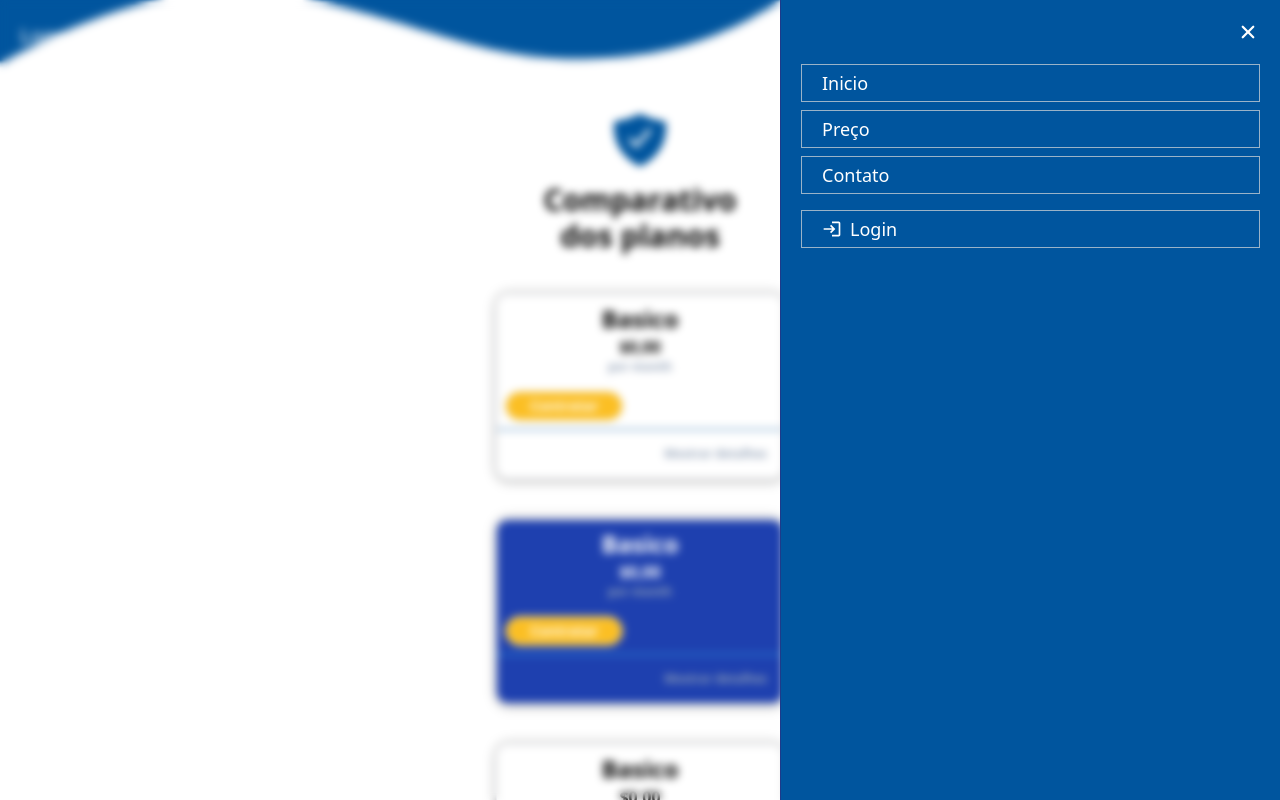
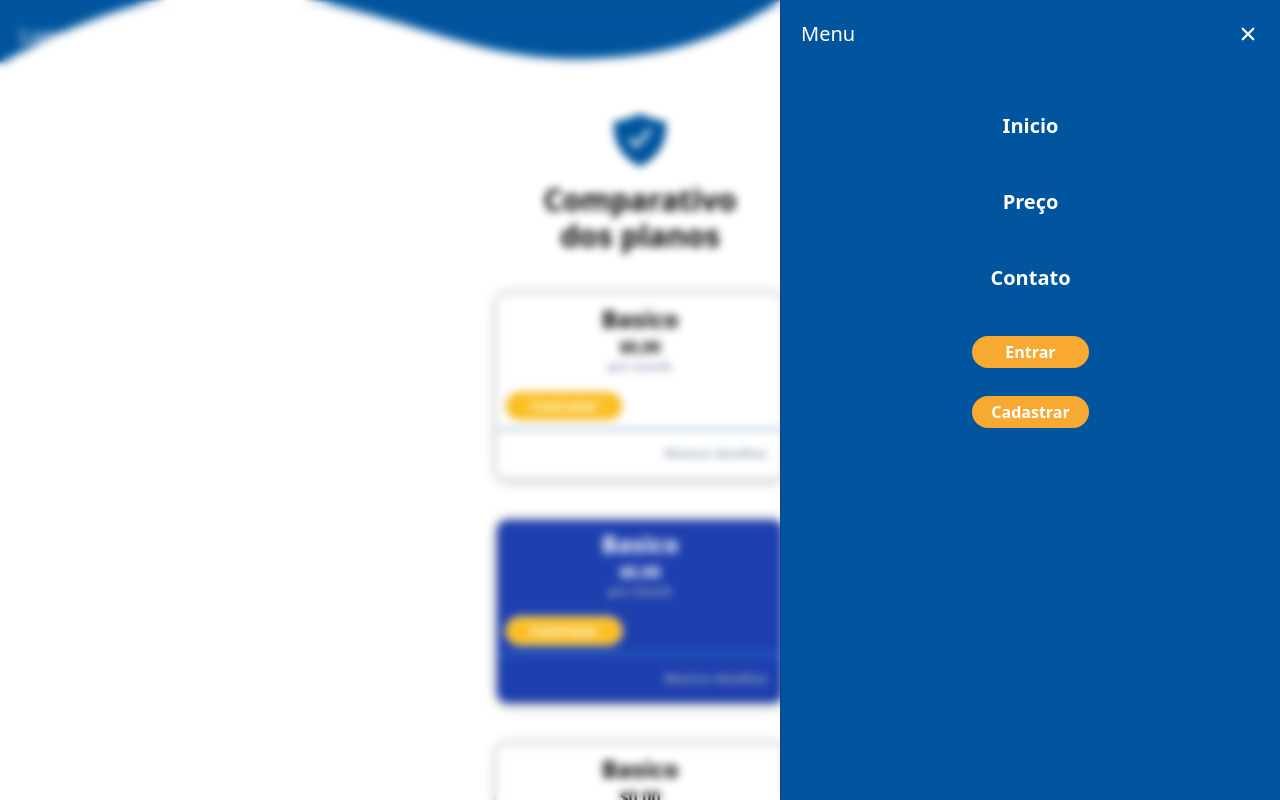
Before and after one commit to luxsoftw/SweetHubFrontend, a Next.js app: page /prices in a window 1280 px wide. Both pictures are taken after a click on the button 1244 px from the left and 36 px from the top of the page. Shown: the top 800 px of the page. Built offline with nearby package versions, Linux system fonts and the light colour scheme.

Commit message:
refactor: updating styles in the menu and add route for registration on the login page

```diff
--- a/app/components/menu-mobile.tsx
+++ b/app/components/menu-mobile.tsx
@@ -1,6 +1,5 @@
 import { useRouter } from "next/navigation";
 import { IoClose } from "react-icons/io5";
-import { MdOutlineLogin } from "react-icons/md";
 
 interface MenuMobileProps {
    isOpen: boolean;
@@ -17,59 +16,75 @@ const MenuMobile = ({ isOpen, toggleMenu }: MenuMobileProps) => {
          <div
             className={`absolute right-0 top-0 z-50 h-screen w-[75%] max-w-[500px] border-l border-blue-900 bg-tertiary ${isOpen ? "animate-menubar" : "animate-closemenubar"}`}
          >
-            <div className="flex justify-end p-5 text-primary hover:text-red-500">
+            <div className="flex justify-between p-5 text-primary hover:text-red-500">
+               <span className="text-xl">Menu</span>
+
                <button>
                   <IoClose onClick={toggleMenu} className="size-6" />
                </button>
             </div>
 
-            <nav className="flex w-full flex-col items-end gap-2 px-5">
-               <div
+            <nav className="flex w-full flex-col items-center gap-10 px-5 pt-10">
+               <button
                   onClick={() => {
                      if (window.location.pathname === "/") {
                         toggleMenu();
                      }
                      route.push("/");
                   }}
-                  className="w-full border border-[#dbdadab4] px-5 py-1 text-start text-lg hover:bg-[#1e72e0a4]"
+                  className="w-full px-5 py-1 text-center text-xl font-semibold hover:bg-[#1e72e0a4]"
                >
                   Inicio
-               </div>
+               </button>
 
-               <div
+               <button
                   onClick={() => {
                      if (window.location.pathname === "/prices") {
                         toggleMenu();
                      }
                      route.push("/prices");
                   }}
-                  className="w-full border border-[#dbdadab4] px-5 py-1 text-start text-lg hover:bg-[#1e72e0a4]"
+                  className="w-full px-5 py-1 text-center text-xl font-semibold hover:bg-[#1e72e0a4]"
                >
                   Preço
-               </div>
+               </button>
 
-               <div
+               <button
                   onClick={() => {
                      if (window.location.pathname === "/contact") {
                         toggleMenu();
                      }
                      route.push("/contact");
                   }}
-                  className="w-full border border-[#dbdadab4] px-5 py-1 text-start text-lg hover:bg-[#1e72e0a4]"
+                  className="w-full px-5 py-1 text-center text-xl font-semibold hover:bg-[#1e72e0a4]"
                >
                   Contato
-               </div>
+               </button>
 
-               <div
+               <div className="flex flex-col gap-7">
+                  <button
                      onClick={() => {
                         if (window.location.pathname === "/login") {
                            toggleMenu();
                         }
                         route.push("/login");
                      }}
-                  className="mt-2 flex w-full items-center gap-2 border border-[#dbdadab4] px-5 py-1 text-start text-lg hover:bg-[#1e72e0a4]"
+                     className="w-[117px] rounded-2xl bg-[#F7A932] py-1 text-center font-semibold"
                   >
-                  <MdOutlineLogin className="size-5" /> Login
+                     Entrar
+                  </button>
+
+                  <button
+                     onClick={() => {
+                        if (window.location.pathname === "/register") {
+                           toggleMenu();
+                        }
+                        route.push("/register");
+                     }}
+                     className="w-[117px] rounded-2xl bg-[#F7A932] py-1 text-center font-semibold"
+                  >
+                     Cadastrar
+                  </button>
                </div>
             </nav>
          </div>
--- a/app/login/page.tsx
+++ b/app/login/page.tsx
@@ -3,8 +3,11 @@ import { FaArrowRight } from "react-icons/fa";
 import { HeaderRegister } from "../components/header-register";
 import PasswordInputForm from "../components/password-input-form";
 import InputForm from "../components/input-form";
+import { useRouter } from "next/navigation";
 
 const LoginPage = () => {
+   const route = useRouter();
+
    return (
       <div className="flex h-screen items-center justify-center overflow-hidden border-x-[20px] border-y-[10px] border-[#004E90]">
          <div className="flex h-[100%] w-full max-w-md flex-col gap-10 rounded-md border bg-white p-4 pb-[7.4rem] outline outline-[#004E90]">
@@ -18,16 +21,22 @@ const LoginPage = () => {
                   name="password"
                   placeholder="Senha"
                />
+
                <div className="mb-10 flex w-full flex-row items-center justify-between">
                   <label className="flex flex-row items-center">
                      <input
                         className="mx-2 size-4 border pr-2 accent-[#F7A932]"
                         type="checkbox"
                      />
+
                      <p className="font-light text-black/55">Lembrar</p>
                   </label>
 
-                  <button className="flex flex-row items-center justify-between gap-1 font-light text-[#00559E]">
+                  <button
+                     onClick={() => route.push("/register")}
+                     type="button"
+                     className="flex flex-row items-center justify-between gap-1 font-light text-[#00559E]"
+                  >
                      <FaArrowRight size={16} />
                      Criar nova conta
                   </button>
--- a/app/prices/Components/card.tsx
+++ b/app/prices/Components/card.tsx
@@ -41,7 +41,7 @@ export const Card = ({ color, price, plan }: informationProps) => {
             </div>
 
             <div
-               className={`overflow-hidden transition-all duration-1000 ${toogleDetails === false ? "h-0" : "h-max py-6"} `}
+               className={`overflow-hidden transition-all duration-500 ${toogleDetails === false ? "h-0" : "h-max py-6"} `}
             >
                <ul className="flex flex-col gap-2">
                   <ItemList text="Lorem ipsum dolor sit amet, consectetur adipisicing" />
```
Lines whose indentation alone changed are shown as unchanged.
